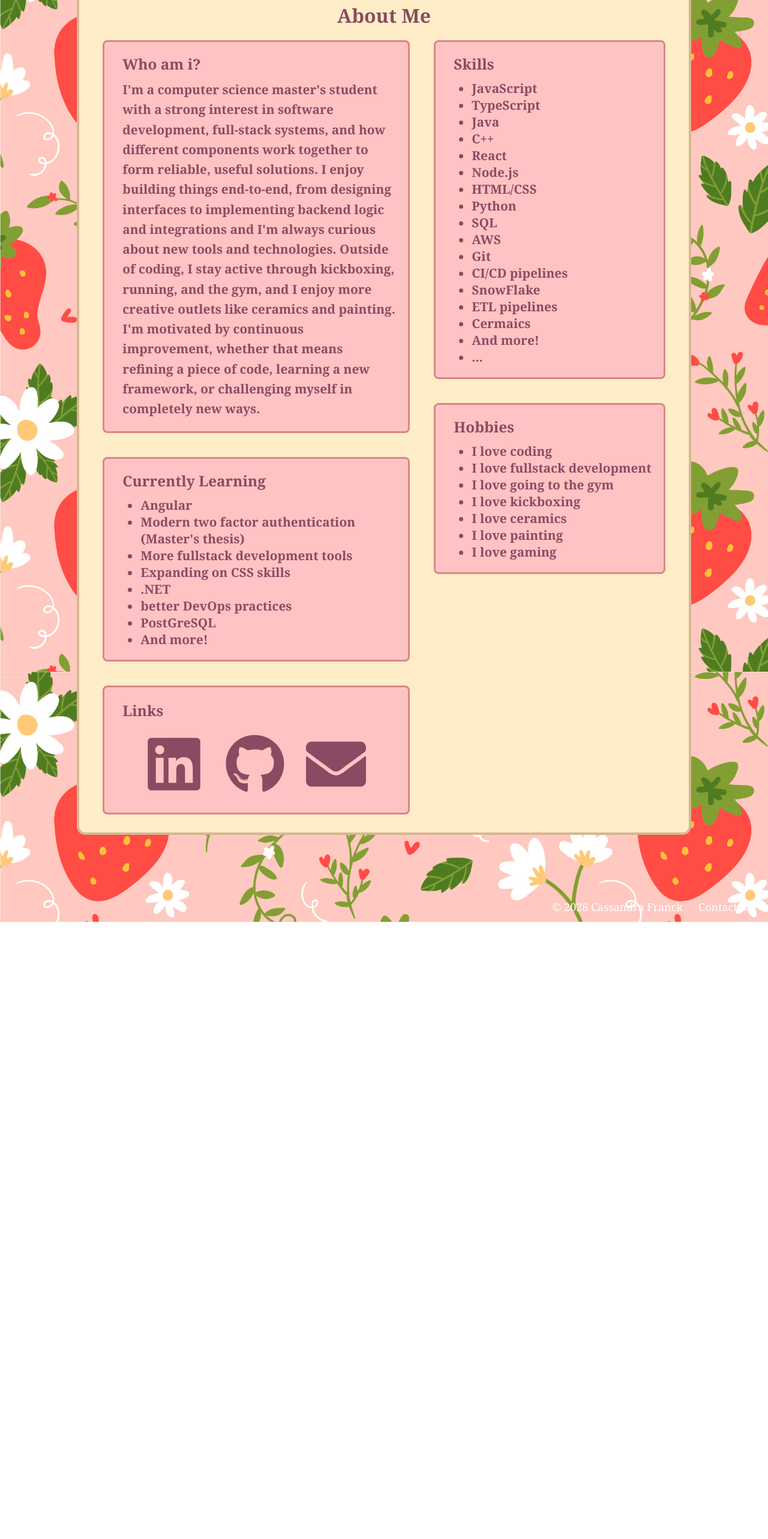
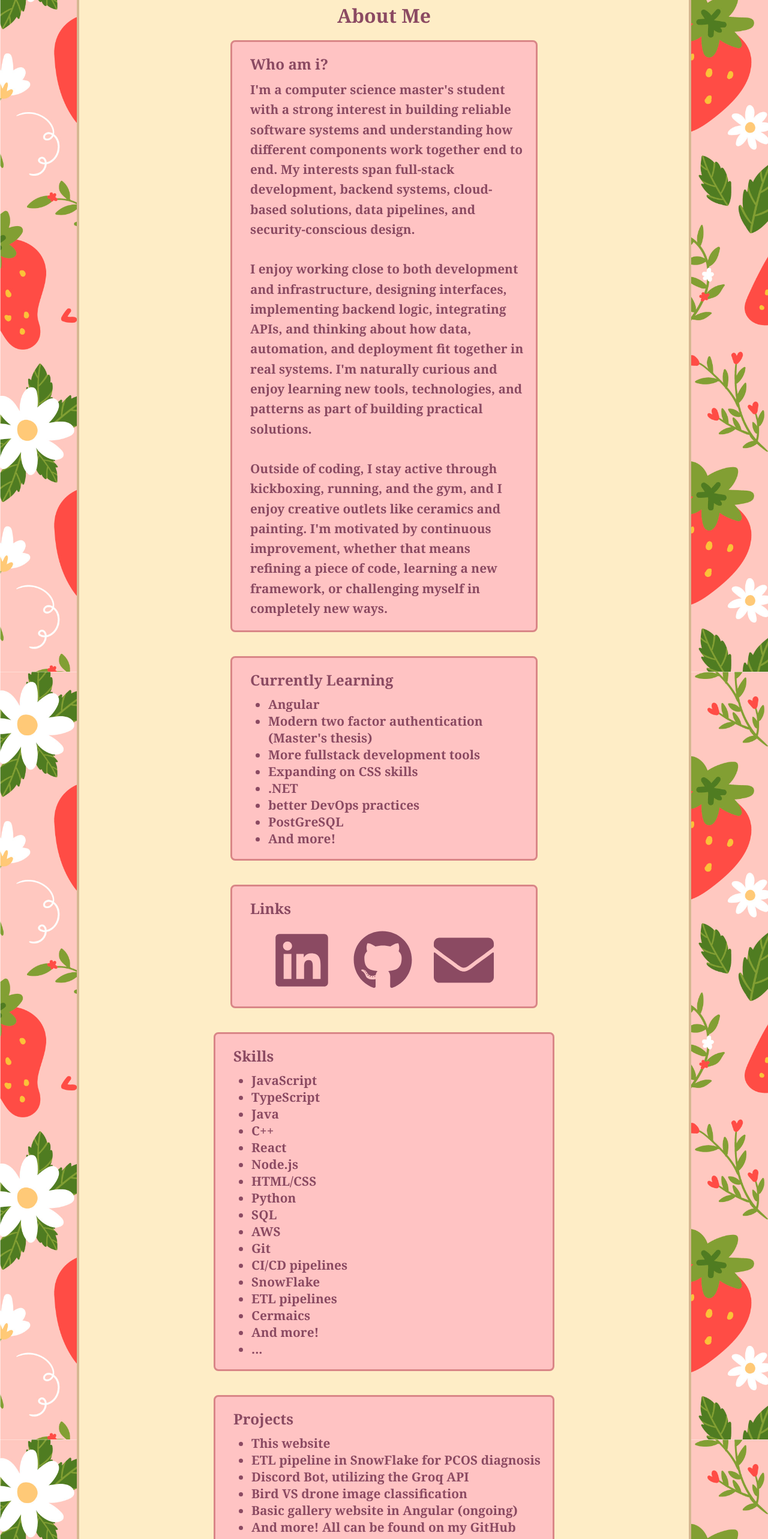
Before and after one commit to LCFranck/Personal-website, a Next.js app in the folder frontend/: page /about in a window 1280 px wide. Shown: the part 160-2726 px from the top of the page at 60% size. Before the commit the page ends 1697 px from the top, so only its background shows below. Built offline with nearby package versions, Linux system fonts and the light colour scheme; no server answers.

Commit message:
small accessibility fixes for forms

```diff
--- a/frontend/src/app/about/page.jsx
+++ b/frontend/src/app/about/page.jsx
@@ -14,15 +14,14 @@ const AboutPage = () => {
             <div className={styles.textBox}>
               <h3>Who am i?</h3>
               <p>
-
-                I&apos;m a computer science master&apos;s student with a strong interest in software development, full-stack systems, and how different components work together to form reliable, useful solutions. I enjoy building things end-to-end, from designing interfaces to implementing backend logic and integrations and I&apos;m always curious about new tools and technologies.
-                Outside of coding, I stay active through kickboxing, running, and the gym, and I enjoy more creative outlets like ceramics and painting. I&apos;m motivated by continuous improvement, whether that means refining a piece of code, learning a new framework, or challenging myself in completely new ways.
+  I&apos;m a computer science master&apos;s student with a strong interest in building reliable software systems and understanding how different components work together end to end. My interests span full-stack development, backend systems, cloud-based solutions, data pipelines, and security-conscious design.
+                <br /><br />
+  I enjoy working close to both development and infrastructure, designing interfaces, implementing backend logic, integrating APIs, and thinking about how data, automation, and deployment fit together in real systems. I&apos;m naturally curious and enjoy learning new tools, technologies, and patterns as part of building practical solutions.
+                <br /><br />
+  Outside of coding, I stay active through kickboxing, running, and the gym, and I enjoy creative outlets like ceramics and painting. I&apos;m motivated by continuous improvement, whether that means refining a piece of code, learning a new framework, or challenging myself in completely new ways.
               </p>
             </div>
-
-
             <ul className={styles.list}>
-
               <h3>Currently Learning</h3>
               <li> Angular</li>
               <li> Modern two factor authentication (Master&apos;s thesis)</li>
@@ -33,10 +32,10 @@ const AboutPage = () => {
               <li> PostGreSQL </li>
               <li> And more!</li>
             </ul>
-            <p className={styles.textBox}>
+            <div className={styles.textBox}>
               <h3>Links</h3>
               <Links/>
-            </p>
+            </div>
           </div>
           <div className={styles.rightbox}>
             <ul className={styles.list}>
@@ -60,7 +59,15 @@ const AboutPage = () => {
               <li>...</li>
             </ul>
             <ul className={styles.list}>
-
+              <h3>Projects</h3>
+              <li>This website</li>
+              <li>ETL pipeline in SnowFlake for PCOS diagnosis</li>
+              <li>Discord Bot, utilizing the Groq API</li>
+              <li>Bird VS drone image classification</li>
+              <li>Basic gallery website in Angular (ongoing)</li>
+              <li>And more! All can be found on my GitHub</li>
+            </ul>
+            <ul className={styles.list}>
               <h3>Hobbies</h3>
               <li>I love coding</li>
               <li>I love fullstack development</li>
@@ -70,16 +77,10 @@ const AboutPage = () => {
               <li>I love painting</li>
               <li>I love gaming</li>
             </ul>
-
-
           </div>
-
         </div>
-
       </MainBox>
-
     </div>
-
   );
 }
 export default AboutPage
--- a/frontend/src/components/LogInForm.jsx
+++ b/frontend/src/components/LogInForm.jsx
@@ -47,9 +47,10 @@ const LogInForm = () => {
       {!user &&
         <form onSubmit={handleLogin}>
           <div>
-            Username
+            <label htmlFor="username">Username</label>
             <input className={styles.input}
               data-testid='username'
+              id = "username"
               type="text"
               value={username}
               name="Username"
@@ -57,9 +58,10 @@ const LogInForm = () => {
             />
           </div>
           <div>
-            Password
+            <label htmlFor="password">Password</label>
             <input className={styles.input}
               data-testid='password'
+              id="password"
               type="password"
               value={password}
               name="Password"
--- a/frontend/src/components/MainBox.jsx
+++ b/frontend/src/components/MainBox.jsx
@@ -4,7 +4,6 @@ import styles from "../styles/MainBox.module.css";
 const MainBox = ({ children }) => {
   return (
     <div>
-
       <div className={styles.box}>{children}</div>
     </div>
   );
```
Also changed, not shown: frontend/src/components/NoteForm.jsx (+8 -3 lines), frontend/src/components/RegisterForm.jsx (+11 -4 lines), frontend/src/styles/Form.module.css (+11 -0 lines).
